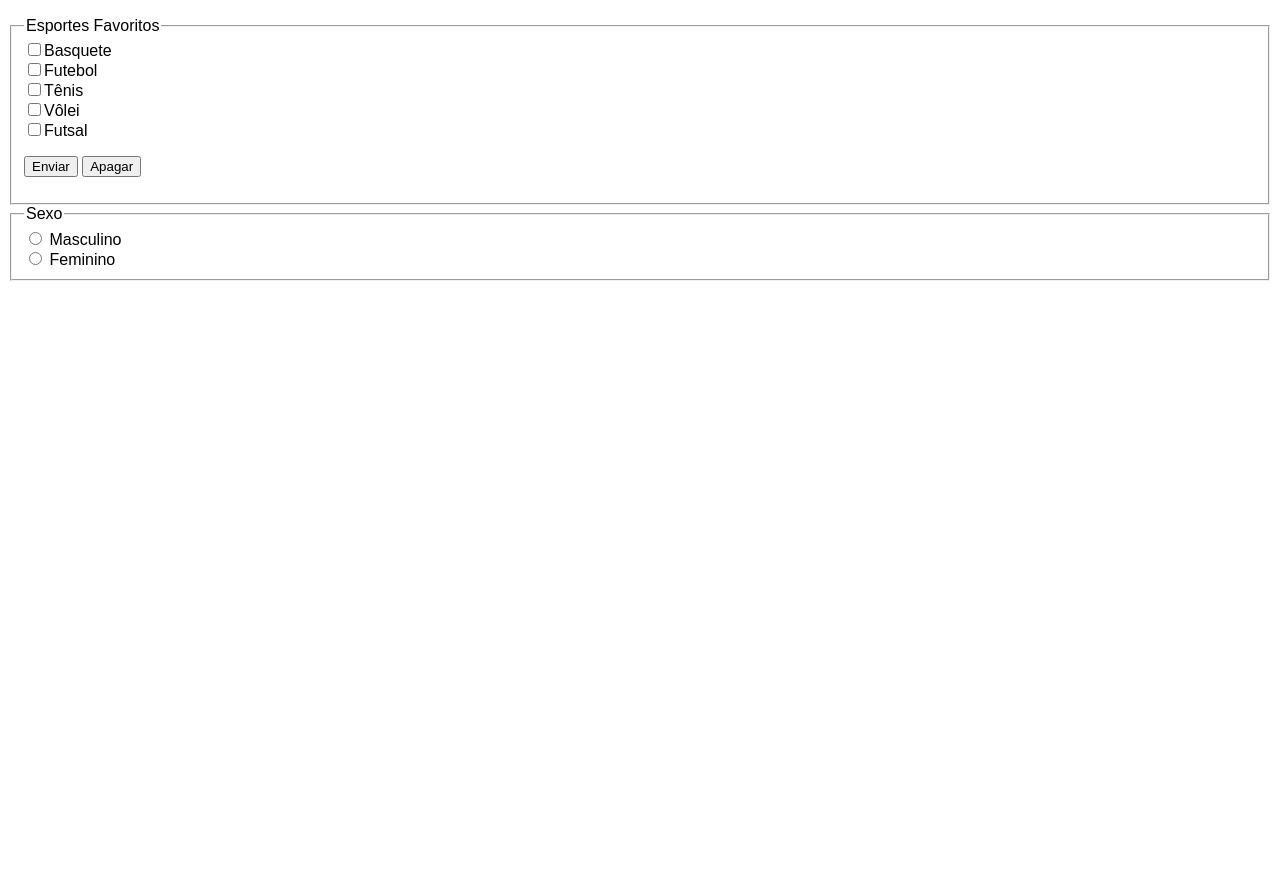
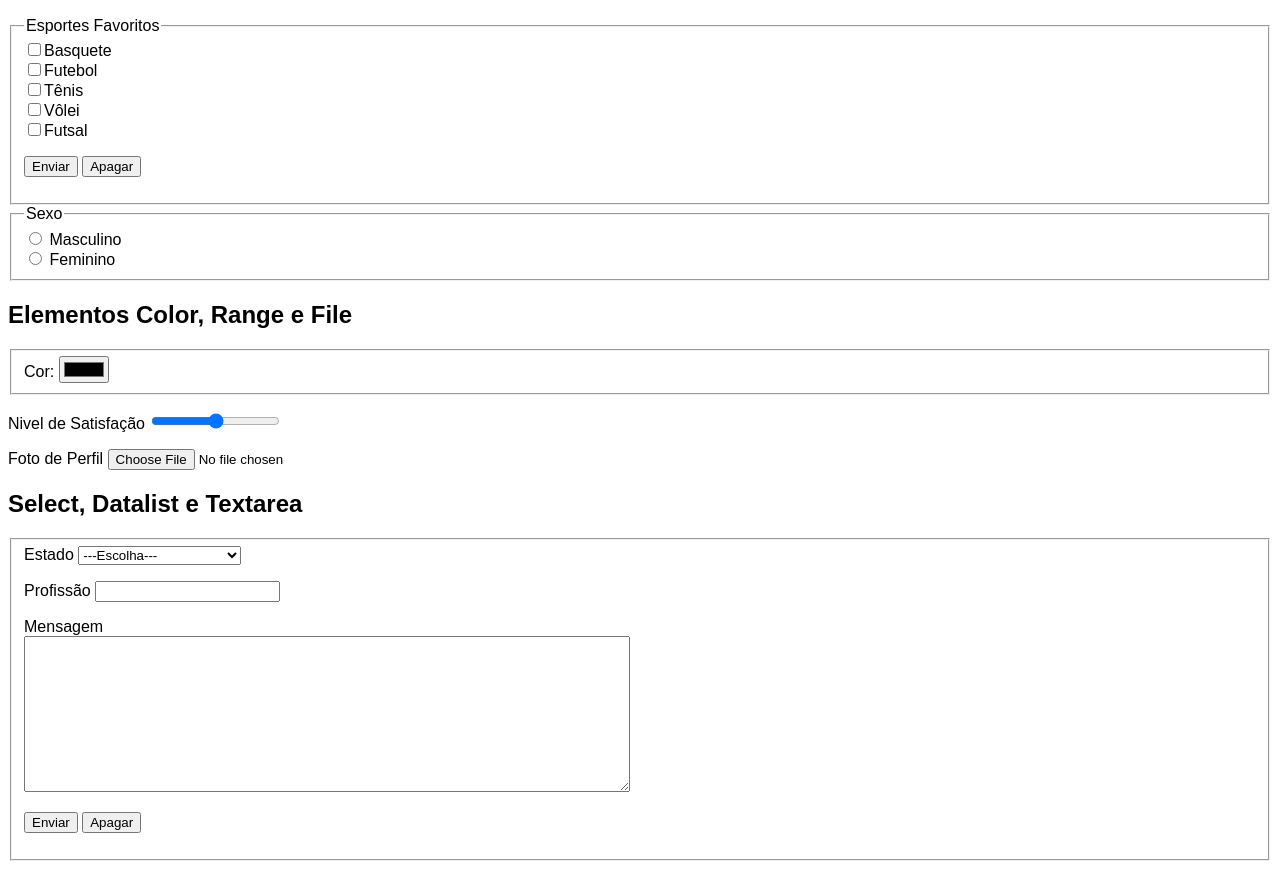
Before and after one commit to Pedrolucasns/HTML-CSS, a plain HTML site: page Exercicios/ex017/index.html in a window 1280 px wide. Shown: the part 645-1514 px from the top of the page. Before the commit the page ends 934 px from the top, so only its background shows below. Drawn offline with Linux system fonts and the light colour scheme.

Commit message:
versao 0.6

```diff
--- a/Exercicios/ex017/index.html
+++ b/Exercicios/ex017/index.html
@@ -115,7 +115,78 @@
 
     </form>
 
+    <h2>Elementos Color, Range e File</h2>
 
+    <form action="">
+        <fieldset>
+            <label for="icor">Cor:</label>
+            <input type="color" name="cor" id="icor">
+        </fieldset>
+
+        <p>
+            <label for="inivel">Nivel de Satisfação</label>
+            <input type="range" name="nivel" id="inivel" min="1" max="5">
+        </p>
+
+        <p>
+            <label for="ifoto">Foto de Perfil</label>
+            <input type="file" name="foto" id="Ifoto">
+            <!--quando usar para enviar documento tem que ser em mod Post e nao em Get-->
+        </p>
+    </form>
+
+    <h2>Select, Datalist e Textarea</h2>
+
+<!--Coisas fora da tecla Input-->
+
+        <form action="">
+            <fieldset>
+                <label for="iest">Estado</label>
+                <select name="estado" id="iest">
+                    <option value="" selected>---Escolha---</option>
+                    <optgroup label="Região Nordeste">
+                        <option value="AL">Alagoas</option>
+                        <option value="BA">Bahia</option>
+                        <option value="CE">Ceara</option>
+                        <option value="MA">Maranhão</option>
+                        <option value="PB">Paraiba</option>
+                        <option value="PE">Pernanbuco</option>
+                        <option value="PI">Piaui</option>
+                        <option value="RN">Rio Grande Do Norte</option>
+                        <option value="SE">Sergipe</option>
+                    </optgroup>
+                    <optgroup label="Região Sudeste">
+                        <option value="ES">Espirito Santo</option>
+                        <option value="MG">Minas Gerais</option>
+                        <option value="RJ">Rio De Janeiro</option>
+                        <option value="SP">São Paulo</option>
+                    </optgroup>
+                </select>
+
+                <p>
+                    <label for="iprof">Profissão</label>
+                    <input type="text" name="prof" id="iprof" list="listprof">
+                    <datalist id="listprof">
+                        <option value="ADM">Administrador</option>
+                        <option value="ADV">Advogado</option>
+                        <option value="MED">Medico</option>
+                        <option value="DEV">Desenvolvedor</option>
+                    </datalist>
+
+                </p>
+            <!--voce consegue colocar e dar estilo dentro ja do seu html para determinados fatores do formulario-->
+                <p>
+                    <label for="imsg">Mensagem</label><br>
+                    <textarea name="msg" id="imsg" cols="30" rows="10" style="width: 600px;"></textarea>
+                </p>
+
+                <p>
+                    <input type="submit" value="Enviar">
+                    <input type="reset" value="Apagar">
+                </p>
+
+            </fieldset>
+        </form>
 
 
 </body>
```
